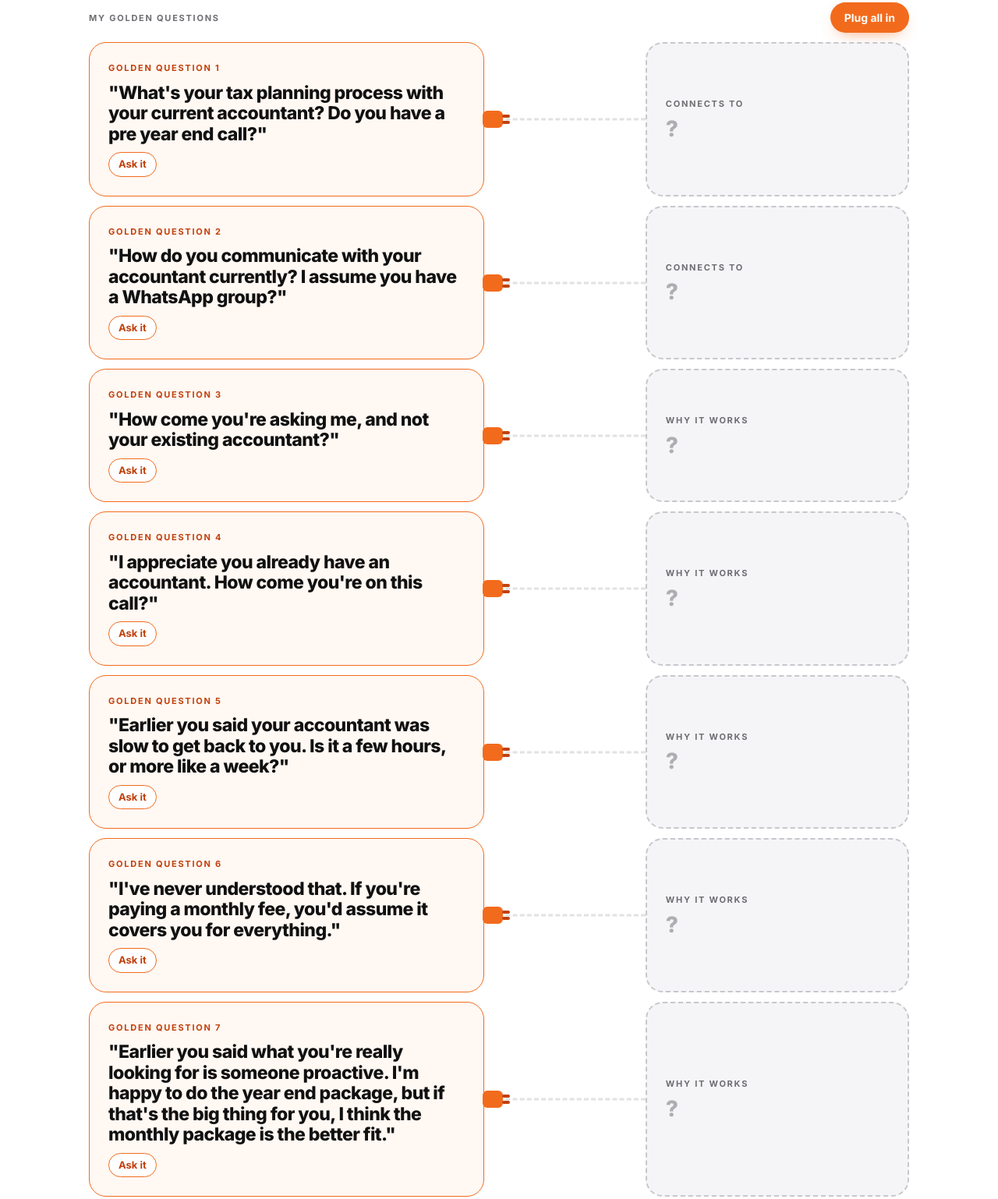
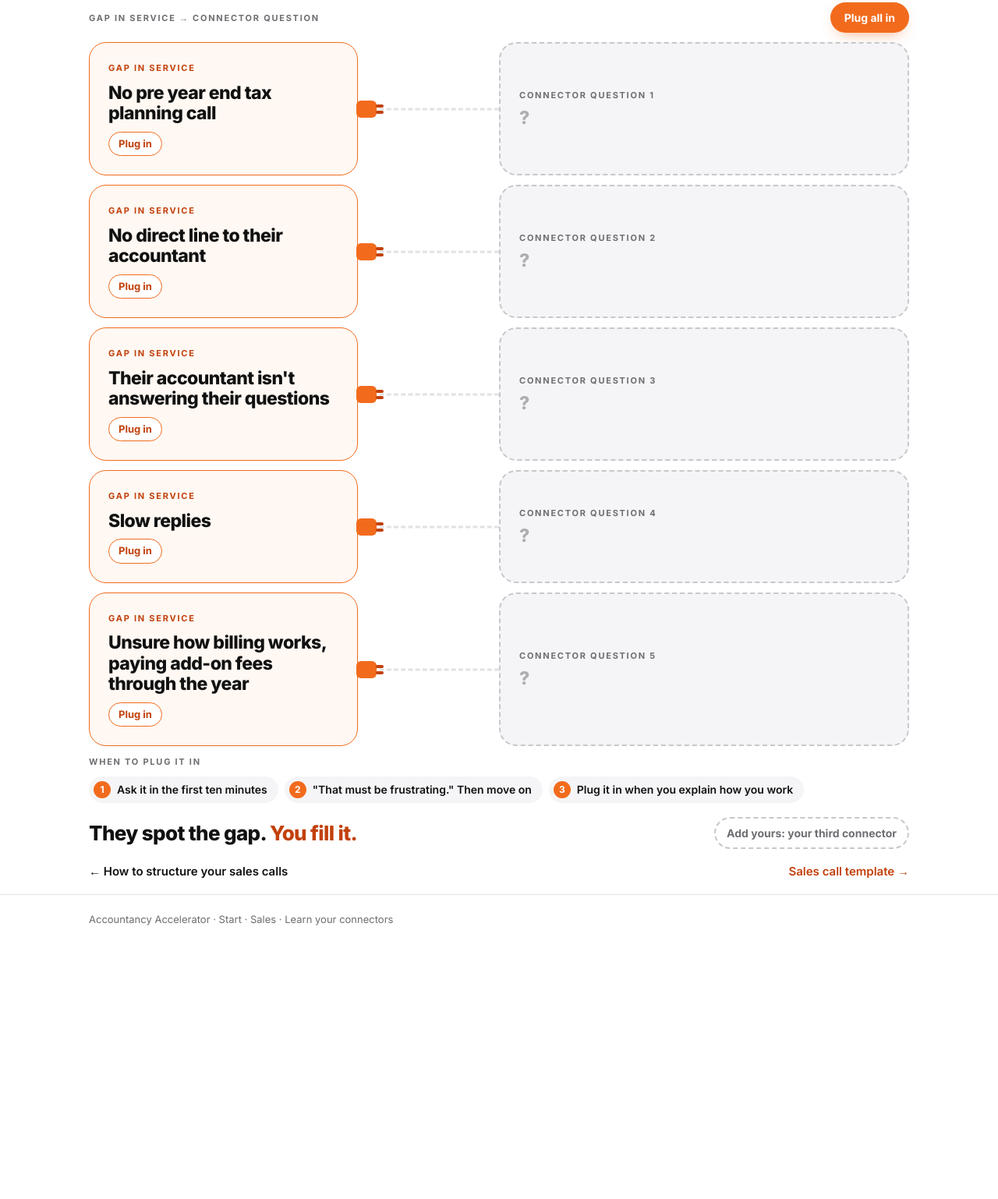
Before and after one commit to joshbuffin/accountancy-accelerator-site, a plain HTML site: page start/learn-your-connectors/index.html in a window 1280 px wide. Shown: the part 194-1732 px from the top of the page at 78% size. After the commit the page ends 1406 px from the top, so only its background shows below. Drawn offline with Linux system fonts and the light colour scheme.

Commit message:
Learn your connectors: gap in service plugs into five connector questions
Co-Authored-By: Claude Opus 5.5 <noreply@anthropic.com>

```diff
--- a/start/learn-your-connectors/index.html
+++ b/start/learn-your-connectors/index.html
@@ -5,7 +5,7 @@
 <meta name="viewport" content="width=device-width, initial-scale=1">
 <meta name="robots" content="noindex, nofollow">
 <title>Learn your connectors - Accountancy Accelerator</title>
-<meta name="description" content="Start, Level 7 Sales: learn your connectors, the golden questions.">
+<meta name="description" content="Start, Level 7 Sales: learn your connectors, gap in service to connector question.">
 <link rel="preconnect" href="https://fonts.googleapis.com">
 <link rel="preconnect" href="https://fonts.gstatic.com" crossorigin>
 <link href="https://fonts.googleapis.com/css2?family=Inter:wght@300..800&display=swap" rel="stylesheet">
@@ -25,7 +25,7 @@ h1{font-size:clamp(40px,5.4vw,72px);font-weight:700;letter-spacing:-.035em;line-
 footer{border-top:1px solid var(--line);padding:22px 0;color:var(--slate);font-size:13px}
 .pnav{display:flex;justify-content:space-between;gap:16px;padding:18px 24px;font-size:15px;font-weight:600}
 
-/* Learn your connectors: golden question plugs into your service */
+/* Learn your connectors: gap in service plugs into a connector question */
 .hero{padding-top:clamp(22px,3.4vh,40px)}
 .hero h1{font-size:clamp(38px,4.2vw,56px)}
 .k{font-size:11px;font-weight:700;letter-spacing:.16em;text-transform:uppercase;color:var(--slate)}
@@ -33,7 +33,7 @@ footer{border-top:1px solid var(--line);padding:22px 0;color:var(--slate);font-s
 .bhead{display:flex;justify-content:space-between;align-items:center;gap:12px}
 .play{font:inherit;font-size:14px;font-weight:700;color:#fff;background:var(--gold);border:0;border-radius:999px;padding:9px 18px;cursor:pointer;box-shadow:0 8px 20px -10px rgba(242,107,29,.7);transition:transform .2s ease,background-color .2s ease}
 .play:hover{transform:translateY(-1px);background:var(--gold-soft)}
-.row{display:grid;grid-template-columns:minmax(0,1.35fr) minmax(90px,.55fr) minmax(0,.9fr);align-items:stretch}
+.row{display:grid;grid-template-columns:minmax(0,.95fr) minmax(90px,.5fr) minmax(0,1.45fr);align-items:stretch}
 .q{background:#FFF8F3;border:1px solid var(--gold);border-radius:var(--radius);padding:clamp(16px,2vw,24px);display:flex;flex-direction:column;gap:10px;cursor:pointer;text-align:left;font:inherit;color:inherit;transition:transform .45s cubic-bezier(.2,.8,.2,1),box-shadow .45s ease}
 .q:hover{transform:translateY(-3px);box-shadow:0 14px 30px -18px rgba(242,107,29,.45)}
 .q .k{color:var(--gold-soft)}
@@ -49,7 +49,7 @@ footer{border-top:1px solid var(--line);padding:22px 0;color:var(--slate);font-s
 .on .wire{width:calc(100% - 22px)}
 .on .plug{left:calc(100% - 36px)}
 .sock{background:var(--card);border:2px dashed #C7C7CC;border-radius:var(--radius);padding:clamp(16px,2vw,24px);display:flex;flex-direction:column;justify-content:center;gap:8px;transition:background-color .4s ease,border-color .4s ease,transform .45s cubic-bezier(.2,.8,.2,1),box-shadow .45s ease}
-.sock h3{font-size:clamp(20px,2.2vw,28px);font-weight:800;letter-spacing:-.025em;line-height:1.1;color:#AEAEB2}
+.sock h3{font-size:clamp(18px,1.8vw,24px);font-weight:800;letter-spacing:-.025em;line-height:1.2;color:#AEAEB2}
 .sock .hid{display:none}
 .on .sock{background:var(--gold);border:2px solid var(--gold);box-shadow:0 18px 34px -20px rgba(242,107,29,.8)}
 .on .sock:hover{transform:translateY(-3px)}
@@ -58,7 +58,6 @@ footer{border-top:1px solid var(--line);padding:22px 0;color:var(--slate);font-s
 .on .sock .hid{display:block}
 .on .sock .qm{display:none}
 .foot{display:flex;flex-wrap:wrap;justify-content:space-between;align-items:center;gap:12px;padding-top:6px}
-.sock .sub{font-size:14px;font-weight:600;line-height:1.35;color:#3A2A1E}
 .when{display:flex;flex-wrap:wrap;align-items:center;gap:10px 16px}
 .when ol{list-style:none;display:flex;flex-wrap:wrap;gap:8px}
 .when li{display:flex;align-items:center;gap:8px;font-size:14px;font-weight:600;background:var(--card);border-radius:999px;padding:6px 14px 6px 6px}
@@ -93,48 +92,36 @@ footer{border-top:1px solid var(--line);padding:22px 0;color:var(--slate);font-s
 
 <main class="wrap">
 <div class="board">
-<div class="bhead"><p class="k">My golden questions</p><button class="play" id="all" type="button">Plug all in</button></div>
+<div class="bhead"><p class="k">Gap in service → Connector question</p><button class="play" id="all" type="button">Plug all in</button></div>
 
 <div class="row" id="r1">
-<button class="q" type="button" aria-pressed="false" aria-controls="s1"><span class="k">Golden question 1</span><h2>"What's your tax planning process with your current accountant? Do you have a pre year end call?"</h2><span class="ask">Ask it</span></button>
+<button class="q" type="button" aria-pressed="false" aria-controls="s1"><span class="k">Gap in service</span><h2>No pre year end tax planning call</h2><span class="ask">Plug in</span></button>
 <div class="cable" aria-hidden="true"><i class="wire"></i><i class="plug"></i></div>
-<div class="sock" id="s1" aria-live="polite"><p class="k">Connects to</p><h3 class="qm">?</h3><h3 class="hid">Tax planning as standard.</h3><p class="hid sub">A pre year end call, 2 to 3 months before their year end.</p></div>
+<div class="sock" id="s1" aria-live="polite"><p class="k">Connector question 1</p><h3 class="qm">?</h3><h3 class="hid">"What's your tax planning process with your current accountant? Do you have a pre year end call?"</h3></div>
 </div>
 
 <div class="row" id="r2">
-<button class="q" type="button" aria-pressed="false" aria-controls="s2"><span class="k">Golden question 2</span><h2>"How do you communicate with your accountant currently? I assume you have a WhatsApp group?"</h2><span class="ask">Ask it</span></button>
+<button class="q" type="button" aria-pressed="false" aria-controls="s2"><span class="k">Gap in service</span><h2>No direct line to their accountant</h2><span class="ask">Plug in</span></button>
 <div class="cable" aria-hidden="true"><i class="wire"></i><i class="plug"></i></div>
-<div class="sock" id="s2" aria-live="polite"><p class="k">Connects to</p><h3 class="qm">?</h3><h3 class="hid">One WhatsApp group.</h3><p class="hid sub">You, me and the team. A reply the same day or next day.</p></div>
+<div class="sock" id="s2" aria-live="polite"><p class="k">Connector question 2</p><h3 class="qm">?</h3><h3 class="hid">"How do you communicate with your accountant currently? I assume you have a WhatsApp group?"</h3></div>
 </div>
 
 <div class="row" id="r3">
-<button class="q" type="button" aria-pressed="false" aria-controls="s3"><span class="k">Golden question 3</span><h2>"How come you're asking me, and not your existing accountant?"</h2><span class="ask">Ask it</span></button>
+<button class="q" type="button" aria-pressed="false" aria-controls="s3"><span class="k">Gap in service</span><h2>Their accountant isn't answering their questions</h2><span class="ask">Plug in</span></button>
 <div class="cable" aria-hidden="true"><i class="wire"></i><i class="plug"></i></div>
-<div class="sock" id="s3" aria-live="polite"><p class="k">Why it works</p><h3 class="qm">?</h3><h3 class="hid">When they ask you a question their accountant should be answering.</h3><p class="hid sub">It surfaces the pain in their own words.</p></div>
+<div class="sock" id="s3" aria-live="polite"><p class="k">Connector question 3</p><h3 class="qm">?</h3><h3 class="hid">"I appreciate you already have an accountant. How come you're on this call, asking me and not them?"</h3></div>
 </div>
 
 <div class="row" id="r4">
-<button class="q" type="button" aria-pressed="false" aria-controls="s4"><span class="k">Golden question 4</span><h2>"I appreciate you already have an accountant. How come you're on this call?"</h2><span class="ask">Ask it</span></button>
+<button class="q" type="button" aria-pressed="false" aria-controls="s4"><span class="k">Gap in service</span><h2>Slow replies</h2><span class="ask">Plug in</span></button>
 <div class="cable" aria-hidden="true"><i class="wire"></i><i class="plug"></i></div>
-<div class="sock" id="s4" aria-live="polite"><p class="k">Why it works</p><h3 class="qm">?</h3><h3 class="hid">When they haven't told you why they reached out.</h3><p class="hid sub">Let them say it, in their own words.</p></div>
+<div class="sock" id="s4" aria-live="polite"><p class="k">Connector question 4</p><h3 class="qm">?</h3><h3 class="hid">"You mentioned your accountant is slow. When you say slow, do you mean a couple of days, or a couple of weeks?"</h3></div>
 </div>
 
 <div class="row" id="r5">
-<button class="q" type="button" aria-pressed="false" aria-controls="s5"><span class="k">Golden question 5</span><h2>"Earlier you said your accountant was slow to get back to you. Is it a few hours, or more like a week?"</h2><span class="ask">Ask it</span></button>
+<button class="q" type="button" aria-pressed="false" aria-controls="s5"><span class="k">Gap in service</span><h2>Unsure how billing works, paying add-on fees through the year</h2><span class="ask">Plug in</span></button>
 <div class="cable" aria-hidden="true"><i class="wire"></i><i class="plug"></i></div>
-<div class="sock" id="s5" aria-live="polite"><p class="k">Why it works</p><h3 class="qm">?</h3><h3 class="hid">Sets up your response times.</h3><p class="hid sub">Same day or next day.</p></div>
-</div>
-
-<div class="row" id="r6">
-<button class="q" type="button" aria-pressed="false" aria-controls="s6"><span class="k">Golden question 6</span><h2>"I've never understood that. If you're paying a monthly fee, you'd assume it covers you for everything."</h2><span class="ask">Ask it</span></button>
-<div class="cable" aria-hidden="true"><i class="wire"></i><i class="plug"></i></div>
-<div class="sock" id="s6" aria-live="polite"><p class="k">Why it works</p><h3 class="qm">?</h3><h3 class="hid">When they feel billed for every minute.</h3><p class="hid sub">Get on their side, in a professional, friendly way.</p></div>
-</div>
-
-<div class="row" id="r11">
-<button class="q" type="button" aria-pressed="false" aria-controls="s11"><span class="k">Golden question 7</span><h2>"Earlier you said what you're really looking for is someone proactive. I'm happy to do the year end package, but if that's the big thing for you, I think the monthly package is the better fit."</h2><span class="ask">Ask it</span></button>
-<div class="cable" aria-hidden="true"><i class="wire"></i><i class="plug"></i></div>
-<div class="sock" id="s11" aria-live="polite"><p class="k">Why it works</p><h3 class="qm">?</h3><h3 class="hid">Use their own pain point as the upsell.</h3><p class="hid sub">Their words, your recommendation.</p></div>
+<div class="sock" id="s5" aria-live="polite"><p class="k">Connector question 5</p><h3 class="qm">?</h3><h3 class="hid">"How does billing currently work with your accountant? I assume you have one fee for the year and it includes everything?"</h3></div>
 </div>
 
 <div class="when" aria-label="When to plug it in"><p class="k">When to plug it in</p><ol><li><b>1</b> Ask it in the first ten minutes</li><li><b>2</b> "That must be frustrating." Then move on</li><li><b>3</b> Plug it in when you explain how you work</li></ol></div>
@@ -148,7 +135,7 @@ footer{border-top:1px solid var(--line);padding:22px 0;color:var(--slate);font-s
 <script>
 (function(){
 var rows=Array.prototype.slice.call(document.querySelectorAll(".row")),all=document.getElementById("all");
-function set(r,on){r.classList.toggle("on",on);var b=r.querySelector(".q");b.setAttribute("aria-pressed",on?"true":"false");r.querySelector(".ask").textContent=on?"Connected":"Ask it"}
+function set(r,on){r.classList.toggle("on",on);var b=r.querySelector(".q");b.setAttribute("aria-pressed",on?"true":"false");r.querySelector(".ask").textContent=on?"Connected":"Plug in"}
 function sync(){var n=rows.filter(function(r){return r.classList.contains("on")}).length;all.textContent=n===rows.length?"Unplug":"Plug all in"}
 rows.forEach(function(r){r.querySelector(".q").addEventListener("click",function(){set(r,!r.classList.contains("on"));sync()})});
 all.addEventListener("click",function(){var on=all.textContent!=="Unplug";rows.forEach(function(r,i){if(on)setTimeout(function(){set(r,true)},i*350);else set(r,false)});all.textContent=on?"Unplug":"Plug all in"});
```
